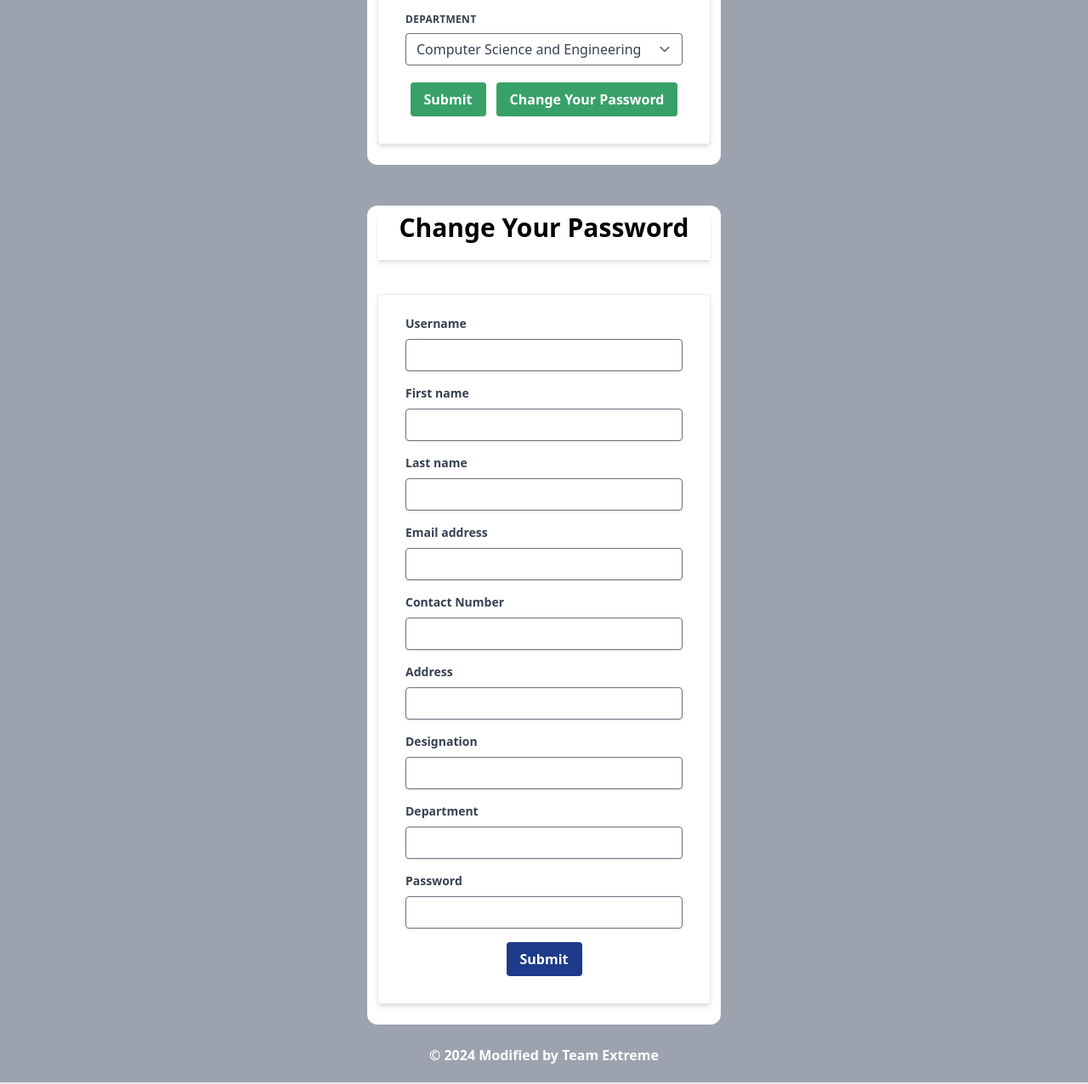
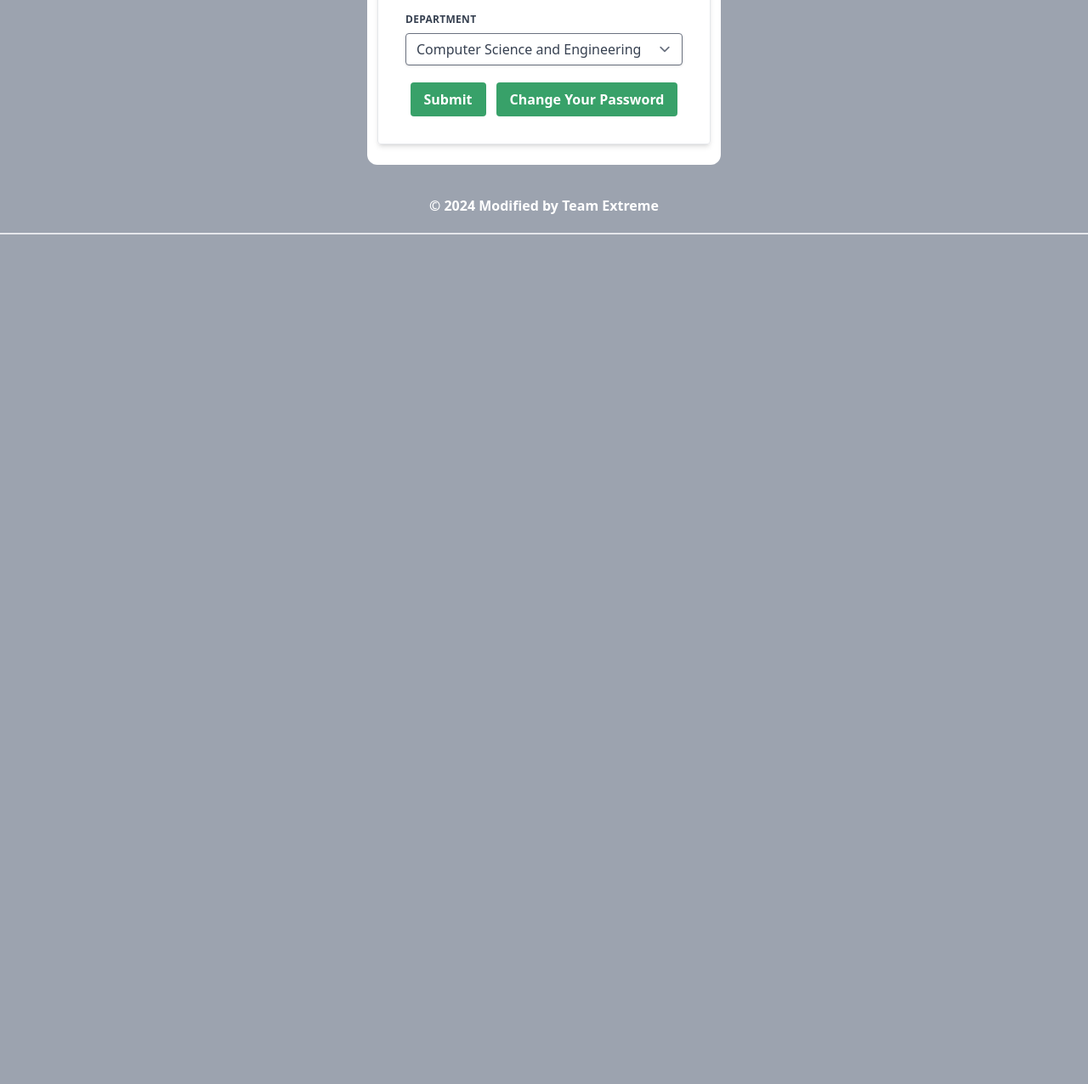
Before and after one commit to ratulhasan001/bauet-thesis-archive, a Django app: template archive_project/accounts/templates/edit_profile.html in a window 1280 px wide. Shown: the part 816-2092 px from the top of the page at 85% size. After the commit the page ends 1092 px from the top, so only its background shows below. Run offline with Django 4.2, Linux system fonts and the light colour scheme; the template is opened without the code that fills it: values that come from a table or form of the project are taken from there, others are empty; style sheets or scripts are compiled from the project's sources; parts of the project's set-up code (start-up, migrations or seed data) failed here and were passed over; some libraries are stand-ins or nearby versions.

Commit message:
Remove the duplicate password form from the edit profile page

```diff
--- a/archive_project/accounts/templates/edit_profile.html
+++ b/archive_project/accounts/templates/edit_profile.html
@@ -1,6 +1,9 @@
-{% extends 'base.html' %} {% load static %} {% block content %}
+{% extends 'base.html' %}
+{% load static %}
+{% block head_title %}Edit Profile{% endblock %}
+{% block content %}
 
-<div class="grid grid-cols-3 gap-4">
+<div class="grid grid-cols-3 gap-4 mb-3">
   <div></div>
   <div class="py-2 px-3 rounded-xl bg-white mt-12">
     <div class="w-full mt-10">
@@ -148,34 +151,6 @@
 
 
 
-<div class="grid grid-cols-3 gap-4">
-  <div></div>
-  <div class="py-2 px-3 rounded-xl bg-white mt-12">
-      <h1 class="font-bold text-3xl text-center pb-5 shadow-md">Change Your Password</h1>
-      <div class="w-full mt-10">
-          <form method="post" class="shadow-md border border-gray-200 rounded px-8 pt-6 pb-8 mb-4">
-              {% csrf_token %} {% for hidden_field in form.hidden_fields %} {{ hidden_field.errors }} {{ hidden_field }} {% endfor %}
-              {% for field in form.visible_fields %}
-              <div class="mb-4">
-                  <label class="block text-gray-700 text-sm font-bold mb-2" for="{{ field.id_for_label }}">
-              {{ field.label }}
-          </label>
-                  <input class="shadow appearance-none border border-gray-500 rounded w-full py-2 px-3 text-gray-700 leading-tight focus:outline-none focus:shadow-outline" name="{{ field.name }}" id="{{ field.id_for_label }}" type="{{ field.widget_type }}">
-              </div>
-              {% if field.errors %} {% for error in field.errors %}
-              <p class="text-red-600 text-sm italic pb-2">{{ error }}</p>
-              {% endfor %} {% endif %} {% endfor %}
-
-              <div class="flex items-center justify-center w-full">
-                  <button class="bg-blue-900 hover:bg-blue-700 text-white font-bold py-2 px-4 rounded focus:outline-none focus:shadow-outline" type="submit">
-              Submit
-          </button>
-              </div>
-          </form>
-      </div>
-  </div>
-</div>
-
 
 
 
```
